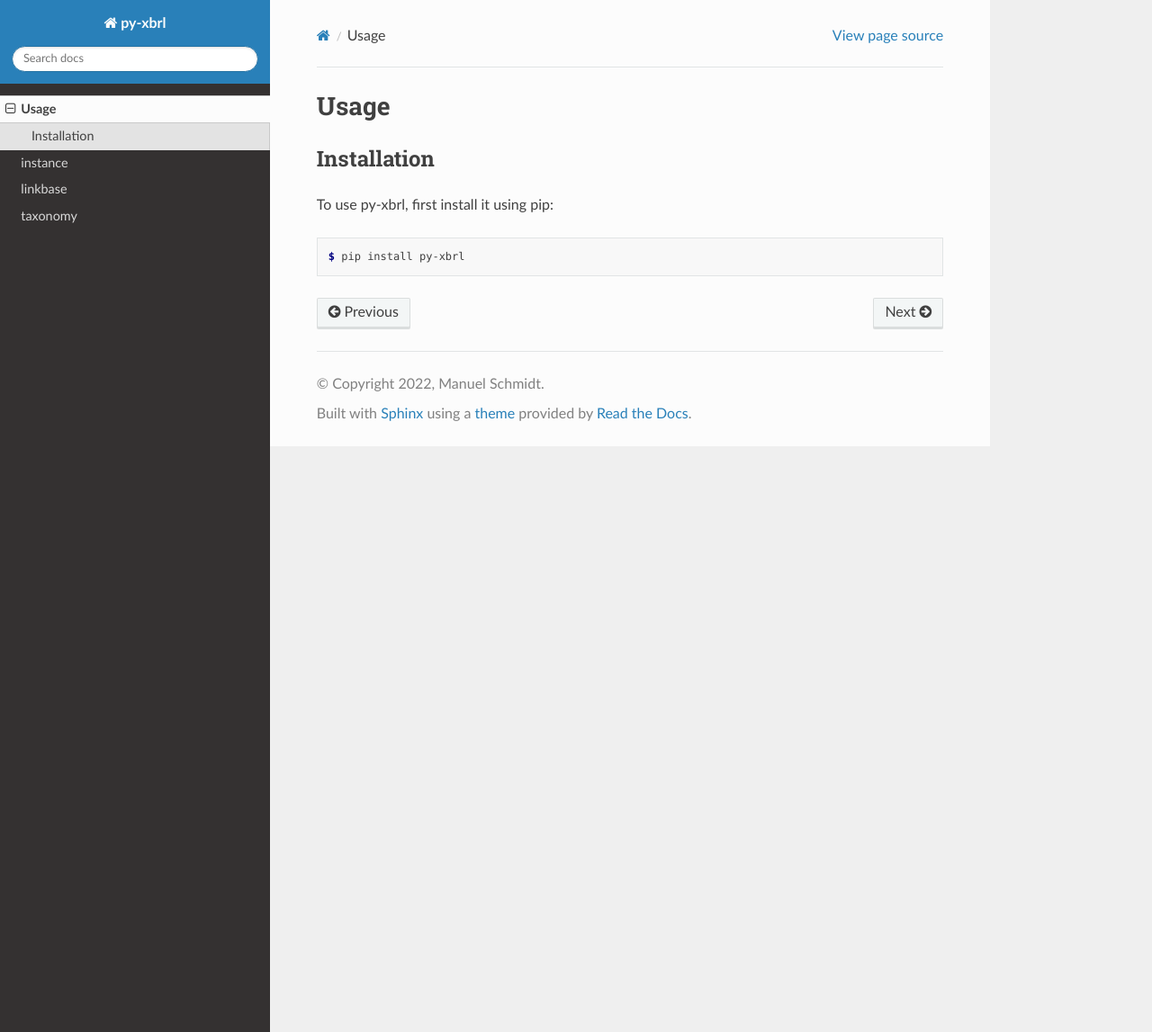
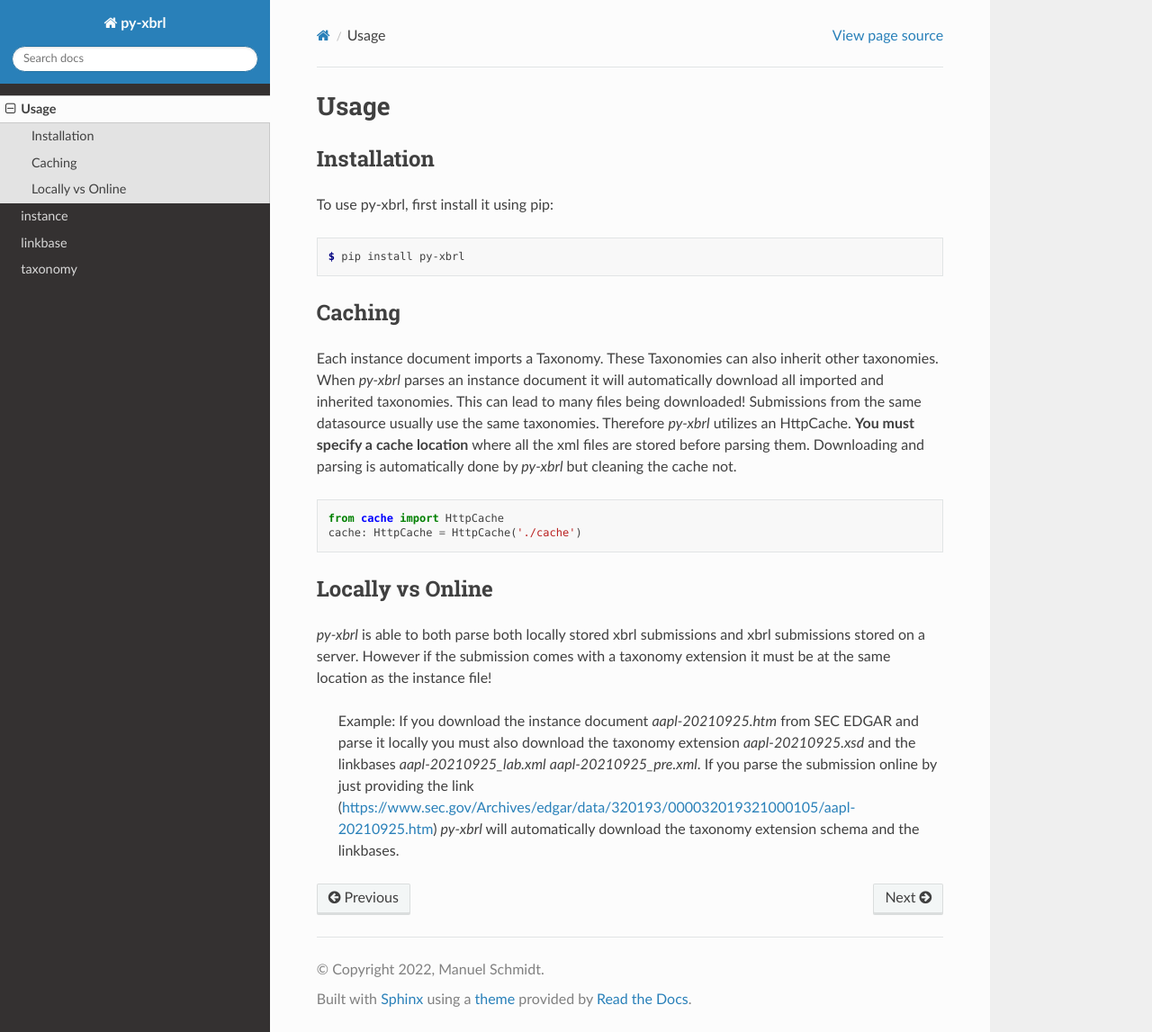
Before and after one commit to manusimidt/py-xbrl, a Sphinx documentation site: the page built from docs/usage.rst, in a window 1280 px wide and 1147 px high. Shown: the whole window at 90% size. Built offline with Sphinx 7.4.7 and the Read the Docs theme 2.0.0, drawn with Linux system fonts in a browser that asks for light colours.

Commit message:
Edited usage.rst

```diff
--- a/docs/conf.py
+++ b/docs/conf.py
@@ -10,9 +10,10 @@
 # add these directories to sys.path here. If the directory is relative to the
 # documentation root, use os.path.abspath to make it absolute, like shown here.
 #
-# import os
-# import sys
+import os
+import sys
 # sys.path.insert(0, os.path.abspath('.'))
+sys.path.insert(0, os.path.abspath('../xbrl/'))
 import sphinx_rtd_theme
 
 # -- Project information -----------------------------------------------------
@@ -30,7 +31,8 @@ release = '01.08.2022'
 # extensions coming with Sphinx (named 'sphinx.ext.*') or your custom
 # ones.
 extensions = [
-    'sphinx_rtd_theme'
+    'sphinx_rtd_theme',
+    'sphinx.ext.autodoc'
 ]
 
 # Add any paths that contain templates here, relative to this directory.
--- a/docs/usage.rst
+++ b/docs/usage.rst
@@ -9,3 +9,38 @@ To use py-xbrl, first install it using pip:
 .. code-block:: console
 
    $ pip install py-xbrl
+
+
+Caching
+-------
+Each instance document imports a Taxonomy. These Taxonomies can also inherit other taxonomies.
+When `py-xbrl` parses an instance document it will automatically download all imported and
+inherited taxonomies. This can lead to many files being downloaded! Submissions from the same
+datasource usually use the same taxonomies. Therefore `py-xbrl` utilizes an HttpCache. **You must
+specify a cache location** where all the xml files are stored before parsing them. Downloading and
+parsing is automatically done by `py-xbrl` but cleaning the cache not.
+
+
+
+.. code-block:: python
+
+    from cache import HttpCache
+    cache: HttpCache = HttpCache('./cache')
+
+
+
+Locally vs Online
+-----------------
+`py-xbrl` is able to both parse both locally stored xbrl submissions
+and xbrl submissions stored on a server. However if the submission
+comes with a taxonomy extension it must be at the same location as
+the instance file!
+
+    Example:
+    If you download the instance document `aapl-20210925.htm` from
+    SEC EDGAR and parse it locally you must also download the
+    taxonomy extension `aapl-20210925.xsd` and the linkbases
+    `aapl-20210925_lab.xml` `aapl-20210925_pre.xml`. If you parse the
+    submission online by just providing the link (https://www.sec.gov/Archives/edgar/data/320193/000032019321000105/aapl-20210925.htm)
+    `py-xbrl` will automatically download the taxonomy extension schema
+    and the linkbases.
```
Also changed, not shown: README.md (+1 -1 lines).
